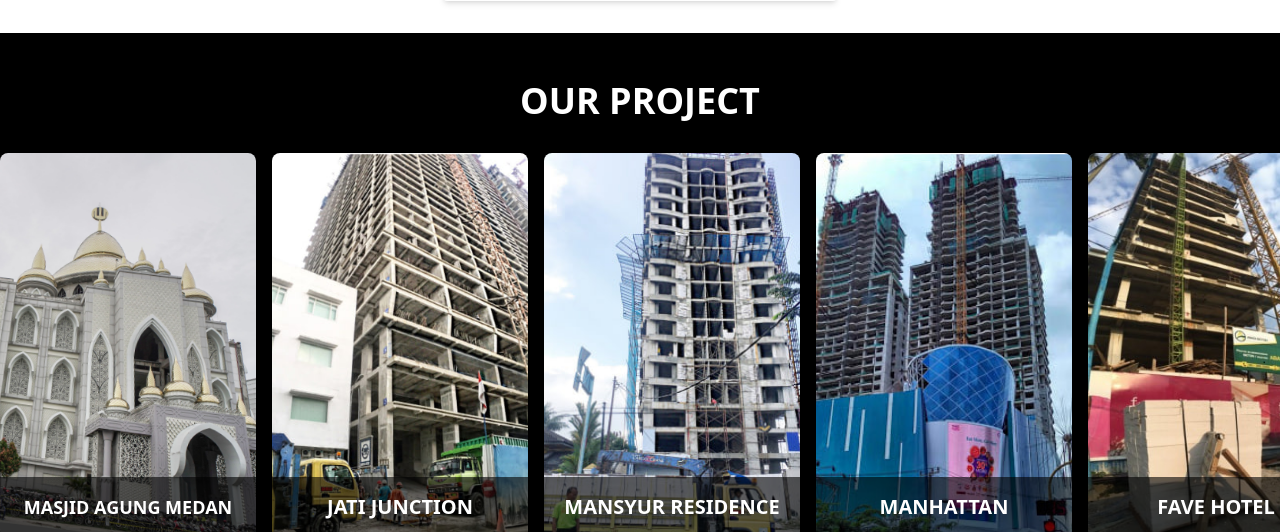
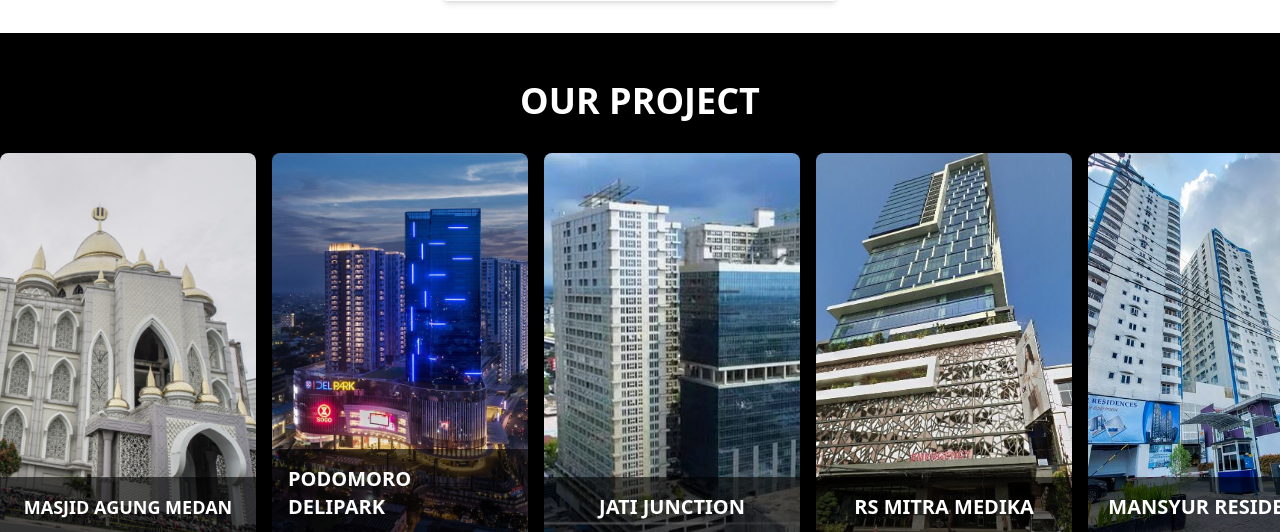
Before and after one commit to dejauls/bruweb, a Flask app: page / in a window 1280 px wide. Shown: the part 5968-6500 px from the top of the page. Run offline with Flask 3, Linux system fonts and the light colour scheme; some libraries are stand-ins or nearby versions.

Commit message:
tambah poto projek

```diff
--- a/static/css/output.css
+++ b/static/css/output.css
@@ -1048,6 +1048,10 @@ video {
   grid-template-columns: repeat(2, minmax(0, 1fr));
 }
 
+.flex-row {
+  flex-direction: row;
+}
+
 .flex-col {
   flex-direction: column;
 }
--- a/templates/index.html
+++ b/templates/index.html
@@ -851,14 +851,26 @@
                             </div>
                         </div>
                         <div class="relative w-64 h-96 bg-cover bg-center flex-shrink-0 rounded-lg shadow-lg snap-start"
-                            style="background-image: url('/static/img/jatijunction.jpg');">
+                            style="background-image: url('/static/img/podomor.jpg');">
+                            <div class="absolute bottom-0 left-0 right-0 bg-black bg-opacity-60 p-4 rounded-b-lg">
+                                <h3 class="text-xl font-semibold flex justify-center">PODOMORO DELIPARK</h3>
+                            </div>
+                        </div>
+                        <div class="relative w-64 h-96 bg-cover bg-center flex-shrink-0 rounded-lg shadow-lg snap-start"
+                            style="background-image: url('/static/img/jatibaru.JPEG');">
                             <div class="absolute bottom-0 left-0 right-0 bg-black bg-opacity-60 p-4 rounded-b-lg">
                                 <h3 class="text-xl font-semibold flex justify-center">JATI JUNCTION</h3>
                             </div>
                         </div>
                         <!-- Slide 2 -->
                         <div class="relative w-64 h-96 bg-cover bg-center flex-shrink-0 rounded-lg shadow-lg snap-start"
-                            style="background-image: url('/static/img/mansyurresidence.jpg');">
+                            style="background-image: url('/static/img/medika.jpg');">
+                            <div class="absolute bottom-0 left-0 right-0 bg-black bg-opacity-60 p-4 rounded-b-lg">
+                                <h3 class="text-xl font-semibold flex justify-center">RS MITRA MEDIKA</h3>
+                            </div>
+                        </div>
+                        <div class="relative w-64 h-96 bg-cover bg-center flex-shrink-0 rounded-lg shadow-lg snap-start"
+                            style="background-image: url('/static/img/mansyur.jpg');">
                             <div class="absolute bottom-0 left-0 right-0 bg-black bg-opacity-60 p-4 rounded-b-lg">
                                 <h3 class="text-xl font-semibold flex justify-center">MANSYUR RESIDENCE</h3>
                             </div>
@@ -874,6 +886,54 @@
                             style="background-image: url('/static/img/favehotel.jpg');">
                             <div class="absolute bottom-0 left-0 right-0 bg-black bg-opacity-60 p-4 rounded-b-lg">
                                 <h3 class="text-xl font-semibold flex justify-center">FAVE HOTEL</h3>
+                            </div>
+                        </div>
+                        <div class="relative w-64 h-96 bg-cover bg-center flex-shrink-0 rounded-lg shadow-lg snap-start"
+                            style="background-image: url('/static/img/skyview.jpeg');">
+                            <div class="absolute bottom-0 left-0 right-0 bg-black bg-opacity-60 p-4 rounded-b-lg">
+                                <h3 class="text-xl font-semibold flex justify-center">SKYVIEW SETIABUDI </h3>
+                            </div>
+                        </div>
+                        <div class="relative w-64 h-96 bg-cover bg-center flex-shrink-0 rounded-lg shadow-lg snap-start"
+                            style="background-image: url('/static/img/brimedan.jpg');">
+                            <div class="absolute bottom-0 left-0 right-0 bg-black bg-opacity-60 p-4 rounded-b-lg">
+                                <h3 class="text-xl font-semibold flex justify-center">BRI PUTRI HIJAU </h3>
+                            </div>
+                        </div>
+                        <div class="relative w-64 h-96 bg-cover bg-center flex-shrink-0 rounded-lg shadow-lg snap-start"
+                            style="background-image: url('/static/img/rusunmega.jpg');">
+                            <div class="absolute bottom-0 left-0 right-0 bg-black bg-opacity-60 p-4 rounded-b-lg">
+                                <h3 class="text-xl font-semibold flex justify-center text-center">RUSUN NAMI ASIA MEGA MAS </h3>
+                            </div>
+                        </div>
+                        <div class="relative w-64 h-96 bg-cover bg-center flex-shrink-0 rounded-lg shadow-lg snap-start"
+                            style="background-image: url('/static/imG/regina.jpg');">
+                            <div class="absolute bottom-0 left-0 right-0 bg-black bg-opacity-60 p-4 rounded-b-lg">
+                                <h3 class="text-xl font-semibold flex justify-center text-center">RS REGINA MARIS </h3>
+                            </div>
+                        </div>
+                        <div class="relative w-64 h-96 bg-cover bg-center flex-shrink-0 rounded-lg shadow-lg snap-start"
+                            style="background-image: url('/static/imG/columbia.jpeg');">
+                            <div class="absolute bottom-0 left-0 right-0 bg-black bg-opacity-60 p-4 rounded-b-lg">
+                                <h3 class="text-xl font-semibold flex justify-center text-center">RS COLUMBIA ASIA</h3>
+                            </div>
+                        </div>
+                        <div class="relative w-64 h-96 bg-cover bg-center flex-shrink-0 rounded-lg shadow-lg snap-start"
+                            style="background-image: url('/static/img/mahawira.jpg');">
+                            <div class="absolute bottom-0 left-0 right-0 bg-black bg-opacity-60 p-4 rounded-b-lg">
+                                <h3 class="text-xl font-semibold flex justify-center text-center">RS MAHAWIRA PRIMA</h3>
+                            </div>
+                        </div>
+                        <div class="relative w-64 h-96 bg-cover bg-center flex-shrink-0 rounded-lg shadow-lg snap-start"
+                            style="background-image: url('/static/img/reiz.jpg');">
+                            <div class="absolute bottom-0 left-0 right-0 bg-black bg-opacity-60 p-4 rounded-b-lg">
+                                <h3 class="text-xl font-semibold flex justify-center text-center">THE REIZ CONDO</h3>
+                            </div>
+                        </div>
+                        <div class="relative w-64 h-96 bg-cover bg-center flex-shrink-0 rounded-lg shadow-lg snap-start"
+                            style="background-image: url('/static/img/MedanStasiun.jpg');">
+                            <div class="absolute bottom-0 left-0 right-0 bg-black bg-opacity-60 p-4 rounded-b-lg">
+                                <h3 class="text-xl font-semibold flex justify-center text-center">STASIUN MEDAN</h3>
                             </div>
                         </div>
 
@@ -982,27 +1042,20 @@
             <!-- Contact Section -->
             <div class="w-full md:w-1/4 z-10  text-center">
                 <h3 class="text-lg font-bold mb-4">FOLLOW US</h3>
-                <div class="flex space-x-4 justify-center">
+                <div class="flex space-x-4 flex-row justify-center">
 
                     <a href="https://www.instagram.com/brumortar.id/" class="text-gray-300 hover:text-white">
                         <svg xmlns="http://www.w3.org/2000/svg" width="24" height="24" viewBox="0 0 24 24" fill="none"
                             stroke="currentColor" stroke-width="2" stroke-linecap="round" stroke-linejoin="round"
-                            class="feather feather-instagram">
+                            class="feather feather-instagram ">
                             <rect x="2" y="2" width="20" height="20" rx="5" ry="5"></rect>
                             <path d="M16 11.37A4 4 0 1 1 12.63 8 4 4 0 0 1 16 11.37z"></path>
                             <line x1="17.5" y1="6.5" x2="17.5" y2="6.5"></line>
                         </svg>
+
                     </a>
-                    <!-- <a href="https://wa.me/6285260460580?text=Halo%20BRU" class="text-gray-300 hover:text-white">
-                        <svg xmlns="http://www.w3.org/2000/svg" width="24" height="24" viewBox="0 0 24 24" fill="none"
-                            stroke="currentColor" stroke-width="2" stroke-linecap="round" stroke-linejoin="round"
-                            class="feather feather-phone">
-                            <path
-                                d="M22 16.92v3a2 2 0 0 1-2.18 2 19.86 19.86 0 0 1-8.63-3.07 19.69 19.69 0 0 1-6-6A19.86 19.86 0 0 1 2 4.18 2 2 0 0 1 4 2h3a2 2 0 0 1 2 1.72 13 13 0 0 0 .73 2.81 2 2 0 0 1-.45 2.11L8.91 9.91a16 16 0 0 0 6 6l1.27-1.27a2 2 0 0 1 2.11-.45 13 13 0 0 0 2.81.73A2 2 0 0 1 22 16.92z">
-                            </path>
-                        </svg>
+                    <p>Brumortar.id</p>
 
-                    </a> -->
 
                 </div>
             </div>
```
Also changed, not shown: static/img/MedanStasiun.jpg (added), static/img/brimedan.jpg (added), static/img/columbia.jpeg (added), static/img/jatibaru.JPEG (added), static/img/mahawira.jpg (added), static/img/mansyur.jpg (added), static/img/medika.jpg (added), static/img/podomor.jpg (added), static/img/regina.jpg (added), static/img/reiz.jpg (added), static/img/rusunmega.jpg (added), static/img/skyview.jpeg (added).
